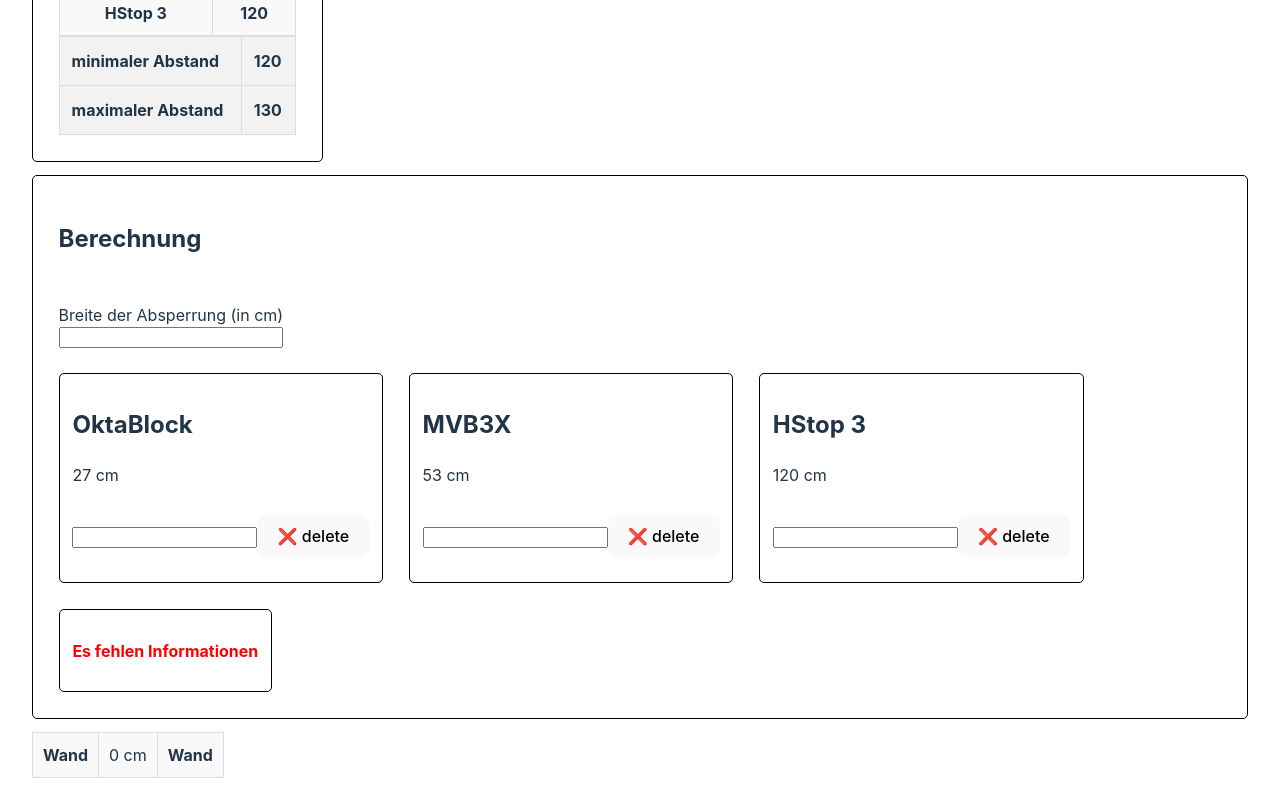
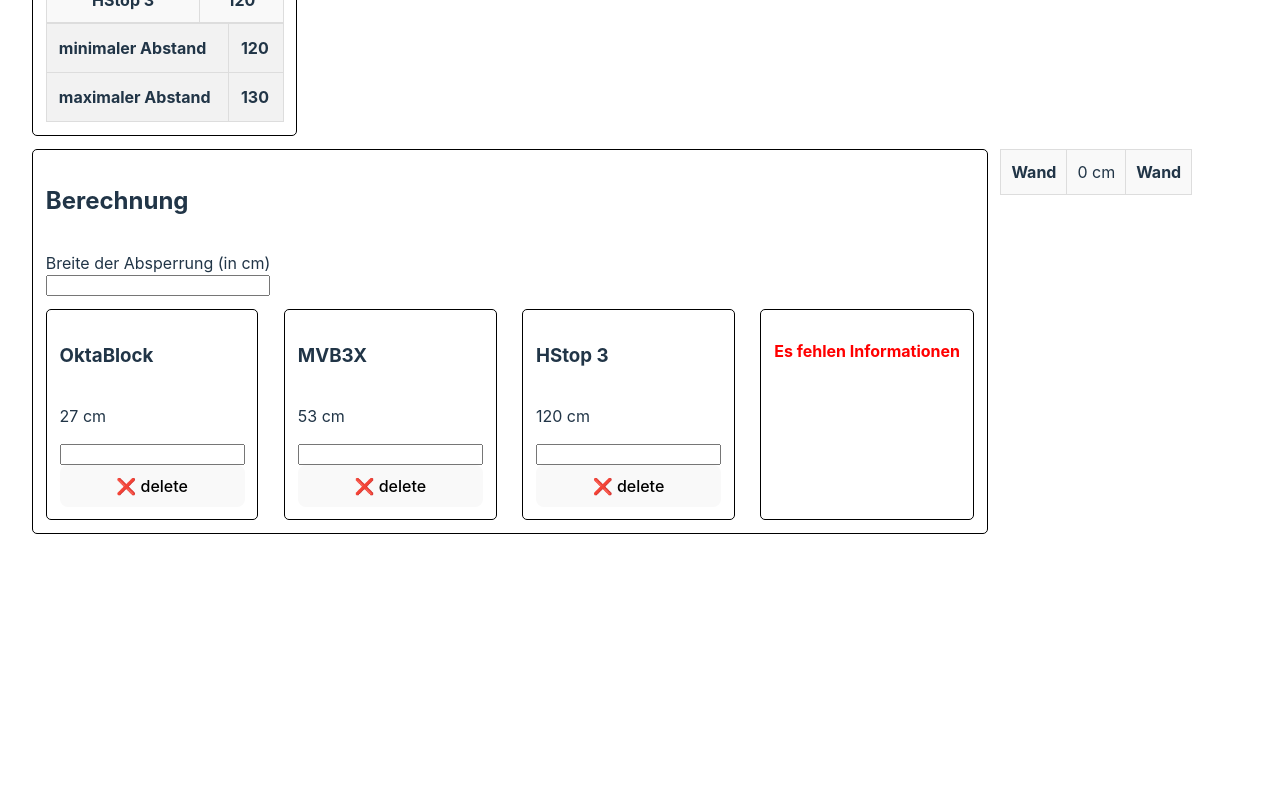
Before and after one commit to Redeif/Fabi-Absperrung-React, a React (Vite) app: page /#/trialanderror in a window 1280 px wide. Shown: the part 484-1284 px from the top of the page. After the commit the page ends 1050 px from the top, so only its background shows below. Built offline with nearby package versions, Linux system fonts and the light colour scheme.

Commit message:
css zeugs

```diff
--- a/src/App.css
+++ b/src/App.css
@@ -113,7 +113,7 @@
 .variables{
   border: 1px solid #000;
   border-radius: 5px;
-  padding: 2vw;
+  padding: 1vw;
 }
 
 .input{
@@ -121,7 +121,7 @@
   display: flex;
   flex-direction: column;
   justify-content: start;
-  padding: 2vw 0vw;
+  padding: 1vw 0vw;
 }
 
 .inventory{
@@ -148,6 +148,8 @@
 }
 
 .abwehrmittel{
+  display: flex;
+  flex-direction: column;
   border: 1px solid #000;
   padding: 1vw;
   border-radius: 5px;
--- a/src/Pages/Trialanderror.tsx
+++ b/src/Pages/Trialanderror.tsx
@@ -65,7 +65,7 @@
       <div className="inputNumberMittel">
         {Abwehrmittel.map((mittel) => (
           <div className="abwehrmittel" key={mittel.name}>
-            <h2>{mittel.name}</h2>
+            <h3>{mittel.name}</h3>
             <p>{mittel.width} cm</p>
             <input
               type="number"
--- a/src/index.css
+++ b/src/index.css
@@ -42,7 +42,6 @@
   background-color: #1a1a1a;
   cursor: pointer;
   transition: border-color 0.25s;
-  margin: 1vw 0vw;
 }
 button:hover {
   border-color: #646cff;
```
